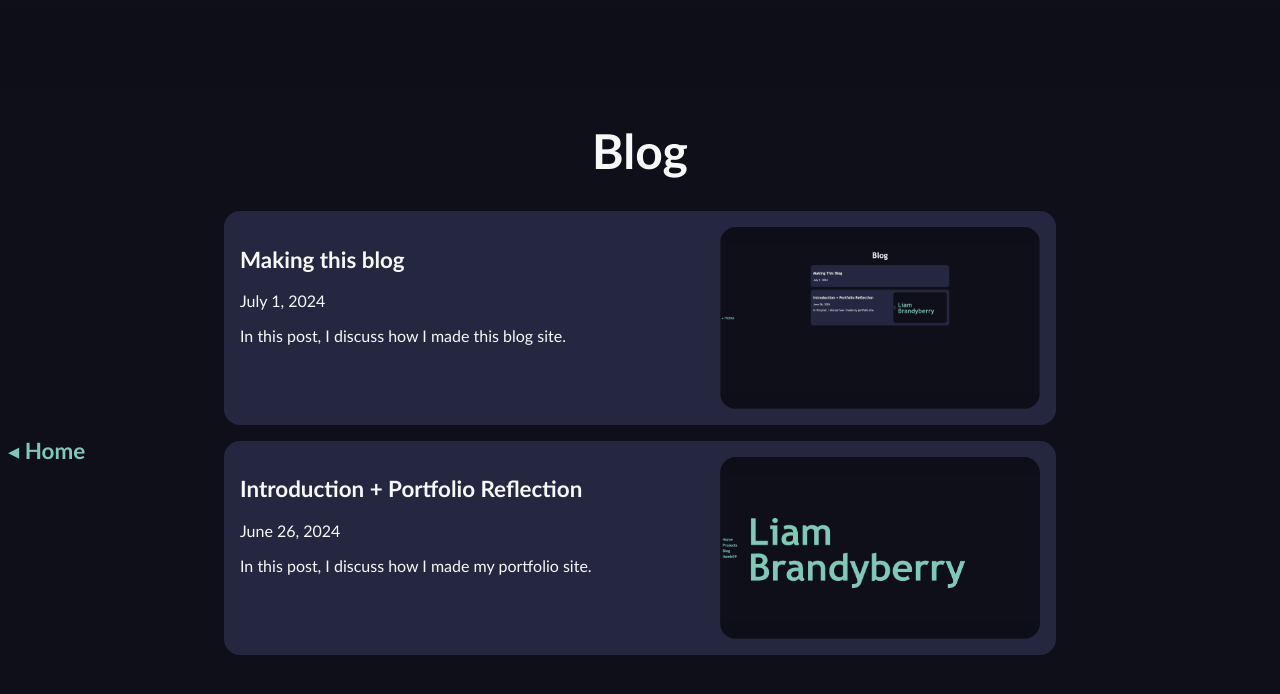
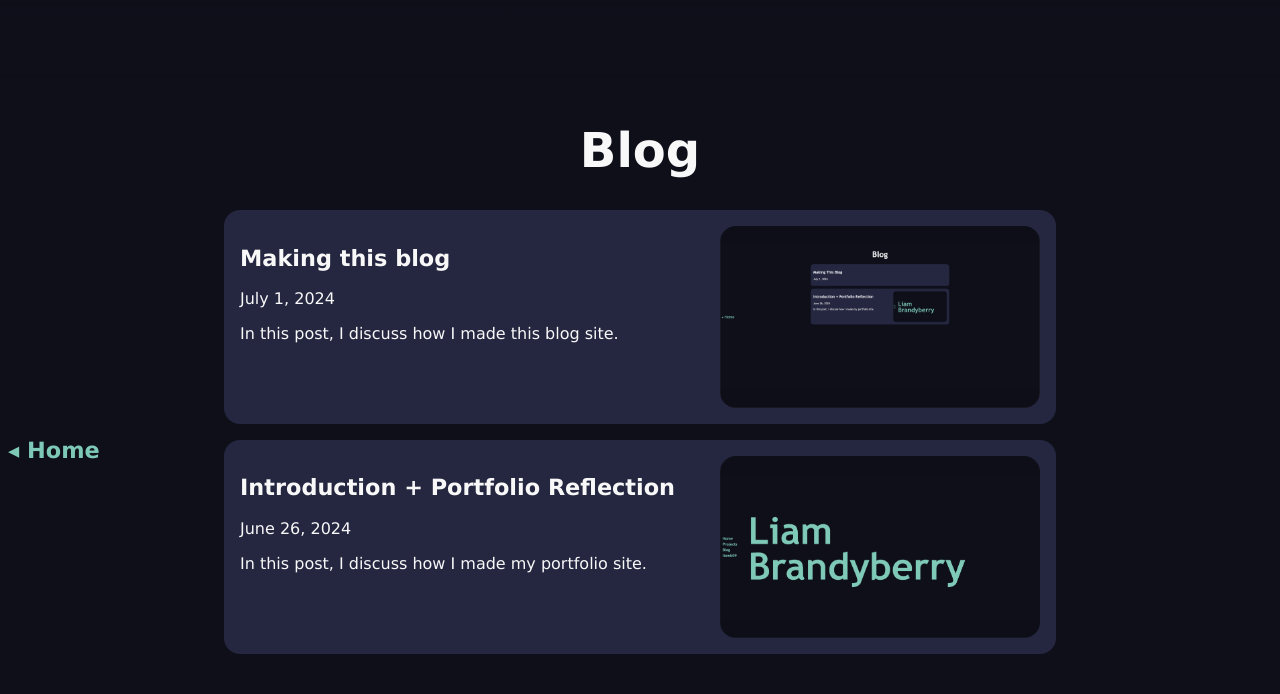
Before and after one commit to liamb09/blog, a Jekyll site: the page built from index.markdown, in a window 1280 px wide. Shown: the top 694 px of the page. Built offline with Jekyll 4.4.1, drawn with Linux system fonts in a browser that asks for light colours.

Commit message:
Change font to Verdana

```diff
--- a/assets/css/homeStyles.css
+++ b/assets/css/homeStyles.css
@@ -11,11 +11,12 @@
 }
 
 * {
-    font-family: 'Trebuchet MS', 'Lucida Sans Unicode', 'Lucida Grande', 'Lucida Sans', Arial, sans-serif;
+    /* font-family: 'Trebuchet MS', 'Lucida Sans Unicode', 'Lucida Grande', 'Lucida Sans', Arial, sans-serif; */
     scroll-margin-top: 10vh;
 }
 
 html {
+    font-family: Verdana, sans-serif;
     background-color: var(--black);
     scroll-behavior: smooth;
 }
--- a/assets/css/postStyles.css
+++ b/assets/css/postStyles.css
@@ -19,7 +19,8 @@
 }
 
 html {
-    font-family: 'Trebuchet MS', 'Lucida Sans Unicode', 'Lucida Grande', 'Lucida Sans', Arial, sans-serif;
+    font-family: Verdana, sans-serif;
+    /* font-family: 'Trebuchet MS', 'Lucida Sans Unicode', 'Lucida Grande', 'Lucida Sans', Arial, sans-serif; */
     background-color: var(--black);
     scroll-behavior: smooth;
 }
```
